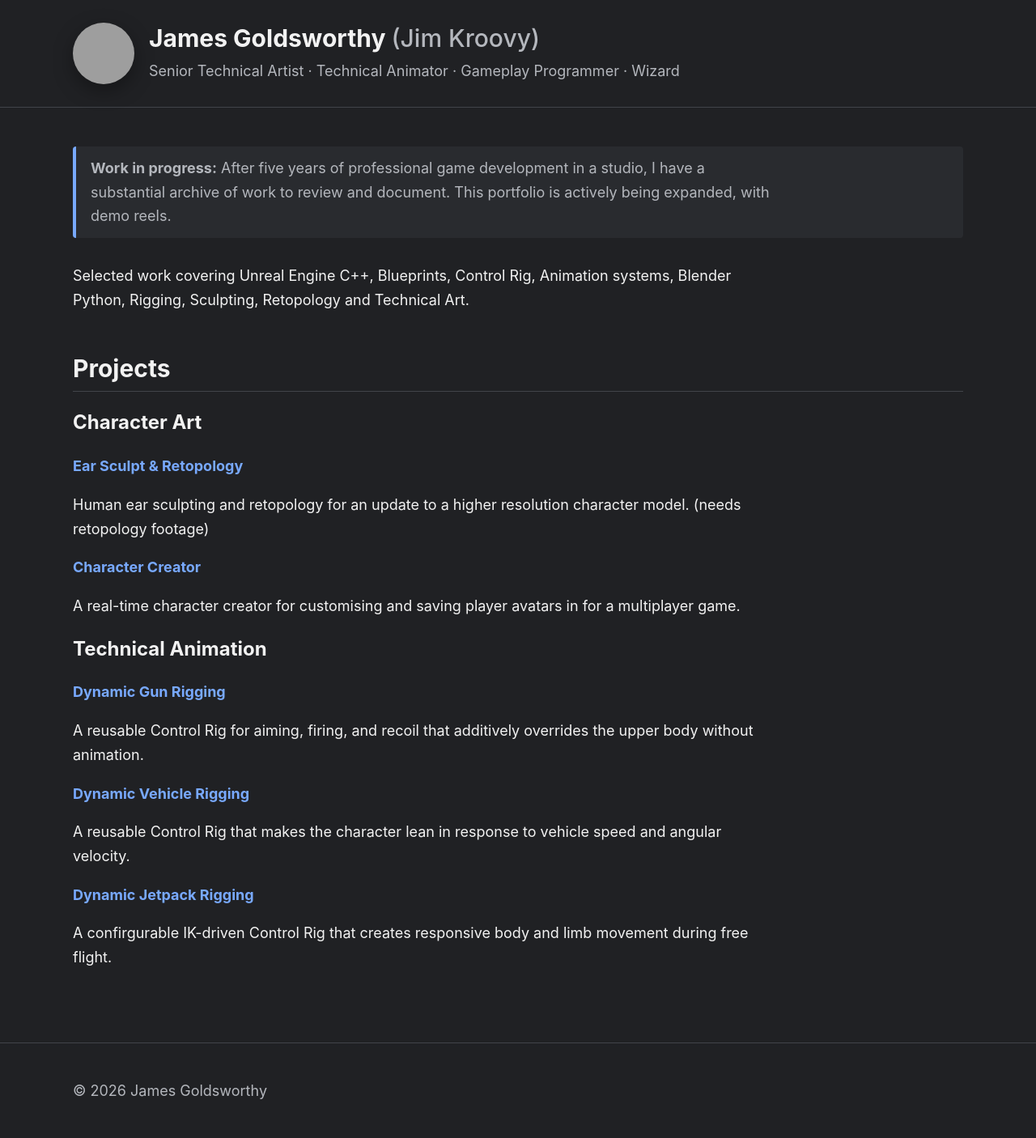
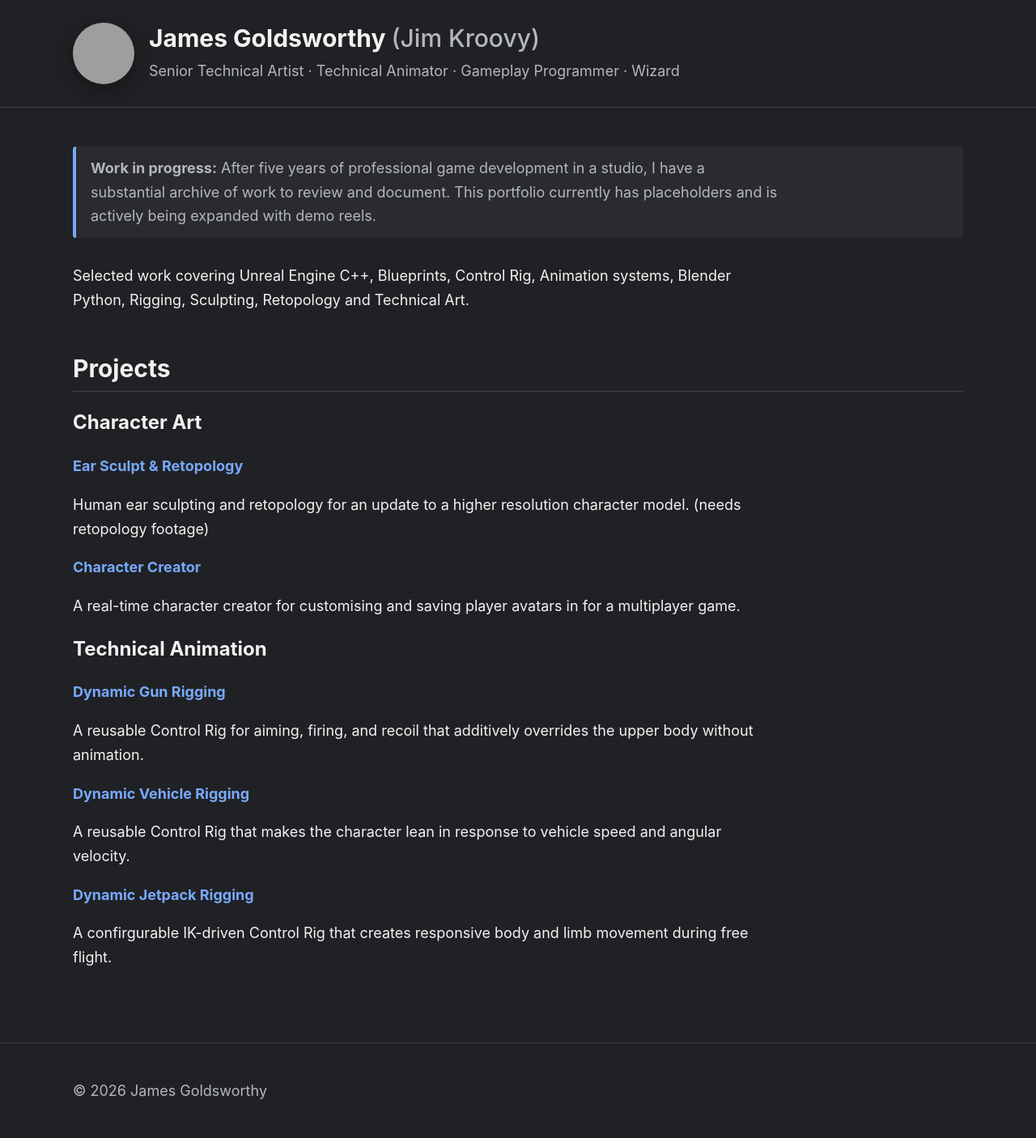
Before and after one commit to Jim-Kroovy/jim_kroovy_portfolio, a Jekyll site: the page built from index.md, in a window 1280 px wide. Shown: the whole page at 81% size. Built offline with Jekyll 4.4.1, drawn with Linux system fonts in a browser that asks for light colours; grey boxes are pictures that could not be loaded.

Commit message:
More rewording

```diff
--- a/index.md
+++ b/index.md
@@ -4,7 +4,7 @@ title: Technical Portfolio
 description: Selected technical art, animation and gameplay programming work.
 ---
 
-> **Work in progress:** After five years of professional game development in a studio, I have a substantial archive of work to review and document. This portfolio is actively being expanded, with demo reels.
+> **Work in progress:** After five years of professional game development in a studio, I have a substantial archive of work to review and document. This portfolio currently has placeholders and is actively being expanded with demo reels.
 
 Selected work covering Unreal Engine C++, Blueprints, Control Rig, Animation systems, Blender Python, Rigging, Sculpting, Retopology and Technical Art.
 
```
